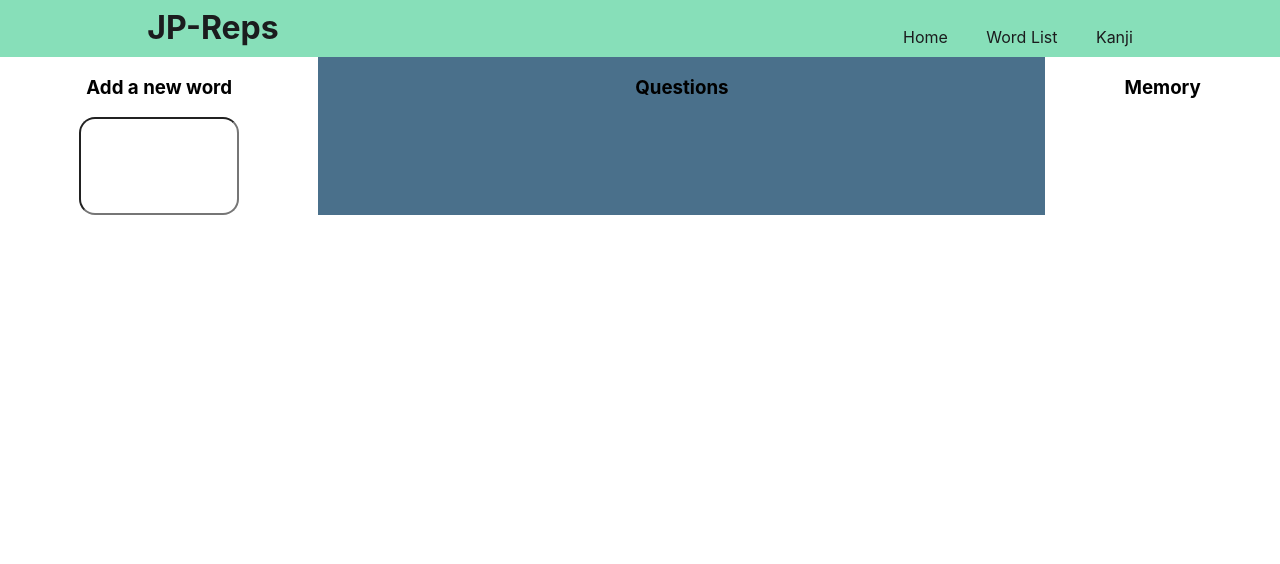
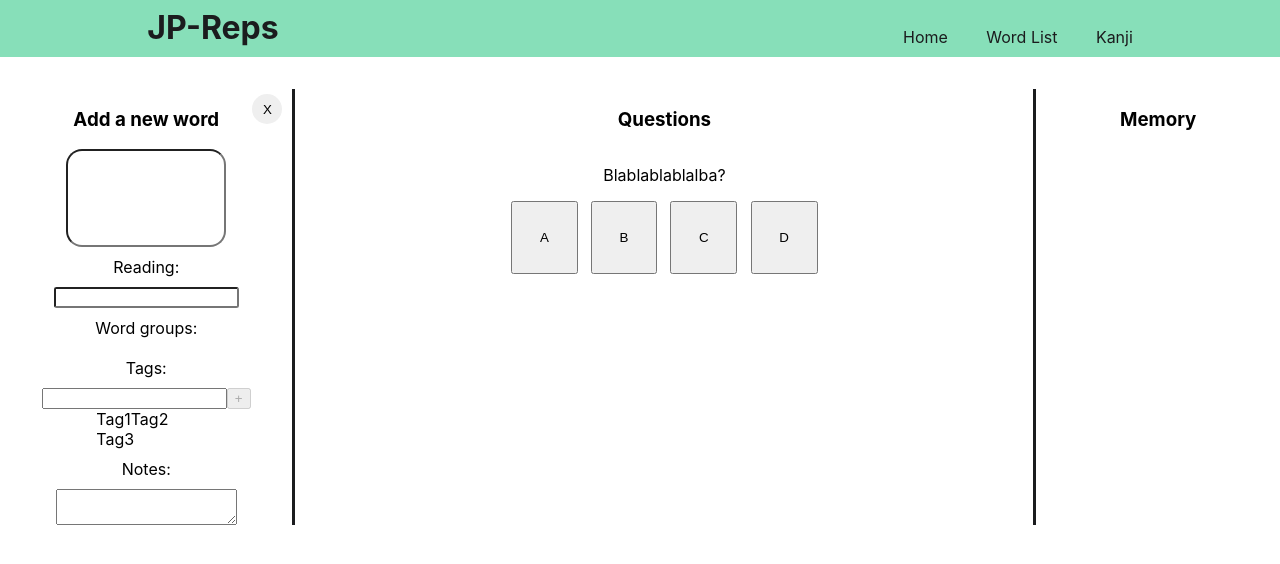
Before and after one commit to Kyle-Mendiola/JP-Reps, a React (Create React App) app in the folder frontend/: page / in a window 1280 px wide. Shown: the top 564 px of the page. Built offline with nearby package versions, Linux system fonts and the light colour scheme; the HTML template or start-up script is replaced by a standard one.

Commit message:
Added form elements (Unfinished)

```diff
--- a/frontend/src/components/AddForm.js
+++ b/frontend/src/components/AddForm.js
@@ -1,8 +1,47 @@
-const AddForm = () => {
+import { useState } from "react"
+
+const AddForm = ({ setShowForm }) => {
+    const [tags, setTags] = useState(["Tag1", "Tag2", "Tag3"])
+    const [tag, setTag] = useState("")
+
+    const closeHandler = (e) => {
+        e.preventDefault()
+        setShowForm(false)
+    }
+
+    const addTagHandler = (e) => {
+        e.preventDefault()
+        if(tag.trim().length <= 0){
+            return
+        }
+        setTags([...tags, tag])
+        setTag("")
+    }
+
     return (
         <form className="add-form">
+            <button className="close" onClick={closeHandler}>X</button>
             <h3> Add a new word </h3>
             <input className="word-input" type="text" />
+            <label htmlFor="reading" > Reading: </label>
+            <input className="reading-input" name="reading" type="text" />
+            <label htmlFor="word-group"> Word groups: </label>
+            {/* <div style={{"display":"flex"}}>
+                <input className="word-group-input" name="word-group" value="jkhj" />
+                <button className="addWordGroupButton"> + </button>
+            </div> */}
+            <label htmlFor="tags"> Tags: </label>
+            <div style={{"display":"flex"}}>
+                <input className="tags-input" name="tags" value={tag} onChange={(e) => setTag(e.target.value)} />
+                <button className="addTagButton" onClick={addTagHandler} disabled={tag.length <= 0}> + </button>
+            </div>
+            <div style={{"display":"flex", "flex-wrap":"wrap", "width": "100px" }}>
+                {tags.map(tag => (
+                    <span key={tag}>{tag}</span>
+                ))}
+            </div>
+            <label htmlFor="notes"> Notes: </label>
+            <textarea className="notes-input" name="notes"/>
         </form>
     );
 }
--- /dev/null
+++ b/frontend/src/components/Memory.js
@@ -0,0 +1,9 @@
+const Memory = () => {
+    return (
+        <div className="memory">
+            <h3> Memory </h3>
+        </div>
+    );
+}
+
+export default Memory
--- a/frontend/src/components/Navbar.js
+++ b/frontend/src/components/Navbar.js
@@ -7,8 +7,8 @@ const Navbar = () => {
                 <h1 className='project-title'> JP-Reps </h1>
             </Link>
             <Link to="/"> Home </Link>
-            <Link to="/"> Word List </Link>
-            <Link to="/"> Kanji </Link>
+            <Link to="/word-list"> Word List </Link>
+            <Link to="/kanji"> Kanji </Link>
         </nav>
     )
 }
--- /dev/null
+++ b/frontend/src/components/Questions.js
@@ -0,0 +1,16 @@
+const Questions = () => {
+    return (
+        <div className="questions">
+            <h3> Questions </h3>
+            <p className="question-label"> Blablablablalba?</p>
+            <div className="choices">
+                <button className="choice">A</button>
+                <button className="choice">B</button>
+                <button className="choice">C</button>
+                <button className="choice">D</button>
+            </div>
+        </div>
+    );
+}
+
+export default Questions;
--- a/frontend/src/index.css
+++ b/frontend/src/index.css
@@ -48,21 +48,27 @@ nav .project-title {
 
 .home {
     display: flex;
+    margin-top: 2em;
 }
 
 .home .questions{
     display: flex;
     flex-direction: column;
     align-items: center;
-    background-color: var(--f-blue);
-    flex-grow: 4;
+    flex-grow: 5;
+}
+
+.questions button.choice{
+    margin: 0 0.5em;
+    padding: 2em;
 }
 
 .home .memory{
     display: flex;
     flex-direction: column;
     align-items: center;
-    flex-grow: 1;
+    flex-grow: 2;
+    border-left: 3px solid var(--soft-black);
 }
 
 .home .add-form {
@@ -70,6 +76,8 @@ nav .project-title {
     flex-direction: column;
     align-items: center;
     flex-grow: 1;
+    border-right: 3px solid var(--soft-black);
+    position: relative;
 }
 
 .add-form .word-input{
@@ -78,3 +86,21 @@ nav .project-title {
     font-size: 5em;
     text-align: center;
 }
+
+.add-form label{
+    margin: 10px 0;
+}
+
+.add-form .reading-input{
+    border-radius: 0.2em;
+}
+
+.add-form button.close{
+    position: absolute;
+    top: 5px;
+    right: 10px;
+    width: 30px;
+    height: 30px;
+    border: none;
+    border-radius: 50%;
+}
--- a/frontend/src/pages/home.js
+++ b/frontend/src/pages/home.js
@@ -1,17 +1,20 @@
+import { useState } from "react";
 import AddForm from "../components/AddForm";
+import Questions from "../components/Questions";
+import Memory from "../components/Memory";
 
 const Home = () => {
+    const [showForm, setShowForm] = useState(true)
+
     return (
         <div className="home">
-            <AddForm>
+            {showForm && <AddForm setShowForm={setShowForm} /> }
+            <Questions>
 
-            </AddForm>
-            <div className="questions">
-                <h3> Questions </h3>
-            </div>
-            <div className="memory">
-                <h3> Memory </h3>
-            </div>
+            </Questions>
+            <Memory>
+
+            </Memory>
         </div>
     );
 }
```
